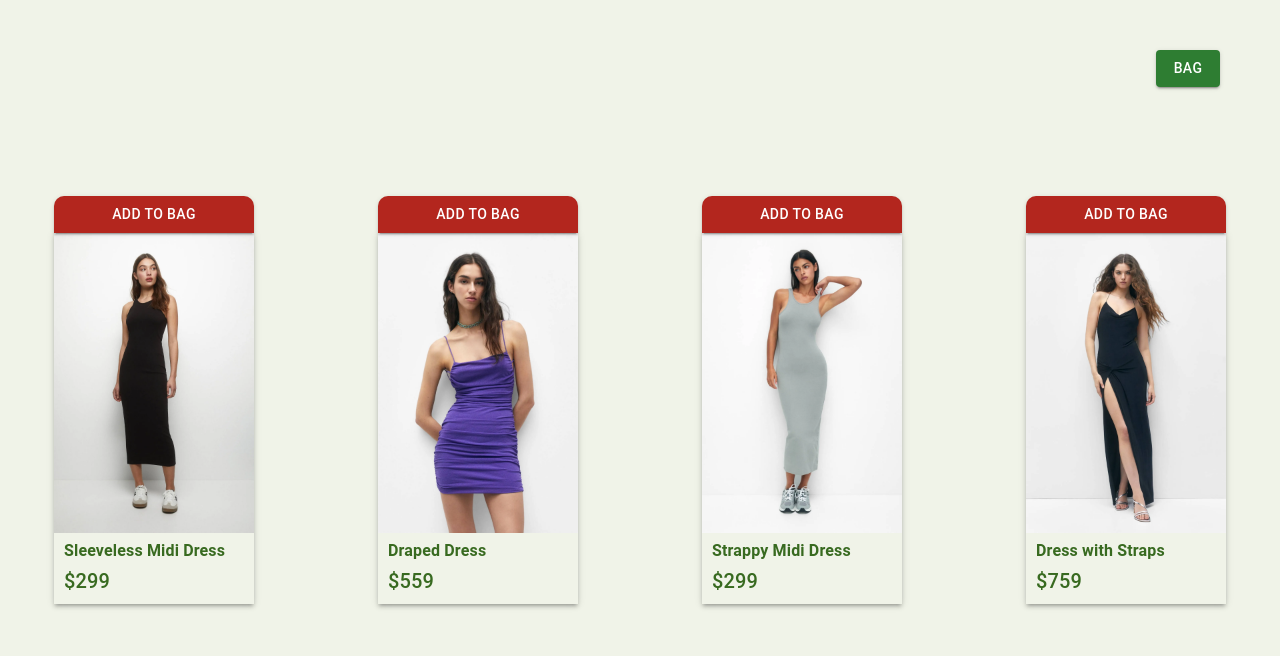
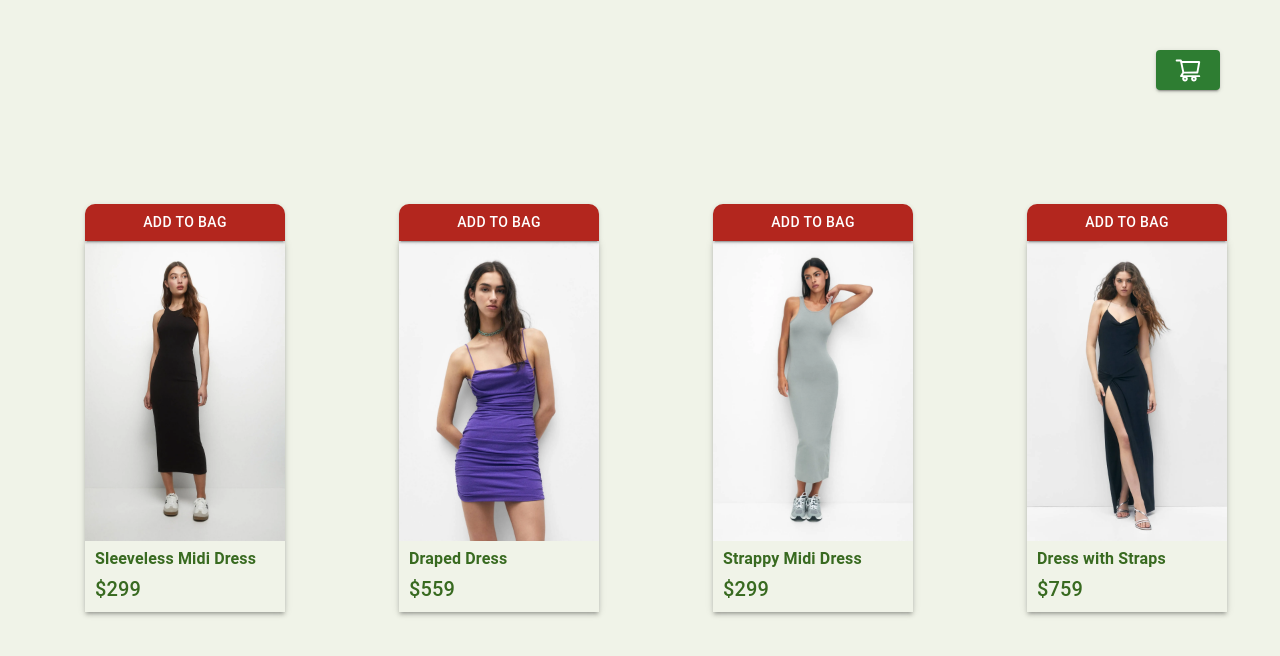
Before and after one commit to CenkMerk/Shopping-Cart-WebApp, a React (Vite) app: page / in a window 1280 px wide. Shown: the top 656 px of the page. Built offline with nearby package versions, Linux system fonts and the light colour scheme.

Commit message:
Updated style

```diff
--- a/src/components/CartDrawer.tsx
+++ b/src/components/CartDrawer.tsx
@@ -6,9 +6,15 @@ import CartItemsList from "./CartItemsList";
 import PaymentComp from "./PaymentComp";
 //icon
 import { IoMdArrowRoundBack } from "react-icons/io";
-
+import { AiOutlineShoppingCart } from "react-icons/ai";
+//material ui
+import Badge from "@mui/material/Badge";
+//redux
+import { useSelector } from "react-redux";
+import { RootState } from "../Redux/store";
 
 const CartDrawer = () => {
+  const quantity = useSelector((state: RootState) => state.cart.quantity);
   const [open, setOpen] = useState(false);
 
   return (
@@ -18,7 +24,9 @@ const CartDrawer = () => {
         variant="contained"
         color="success"
       >
-        BAG
+        <Badge badgeContent={quantity} color="warning">
+          <AiOutlineShoppingCart size={28} />
+        </Badge>
       </DrawerButton>
       <CustomDrawer anchor="right" open={open} onClose={() => setOpen(false)}>
         <CloseButton
--- a/src/components/ProductsList.tsx
+++ b/src/components/ProductsList.tsx
@@ -14,7 +14,12 @@ const ProductsList = () => {
   const dispatch = useDispatch();
 
   return (
-    <Grid container spacing={2}>
+    <Grid
+      container
+      spacing={2}
+      marginY="40px"
+      sx={{ margin: { md: "0px" }, paddingX: "20px" }}
+    >
       {ProductItemsData.map((item, index) => (
         <Grid
           item
```
